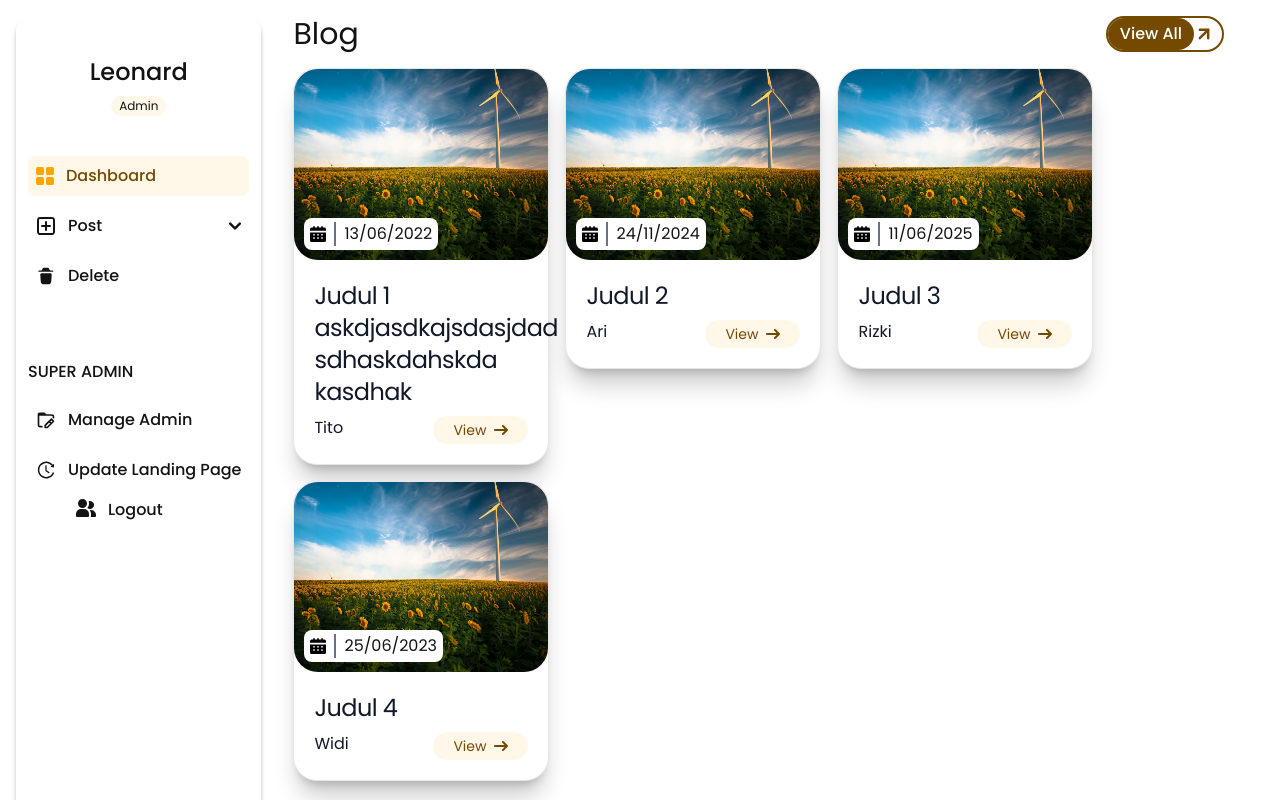
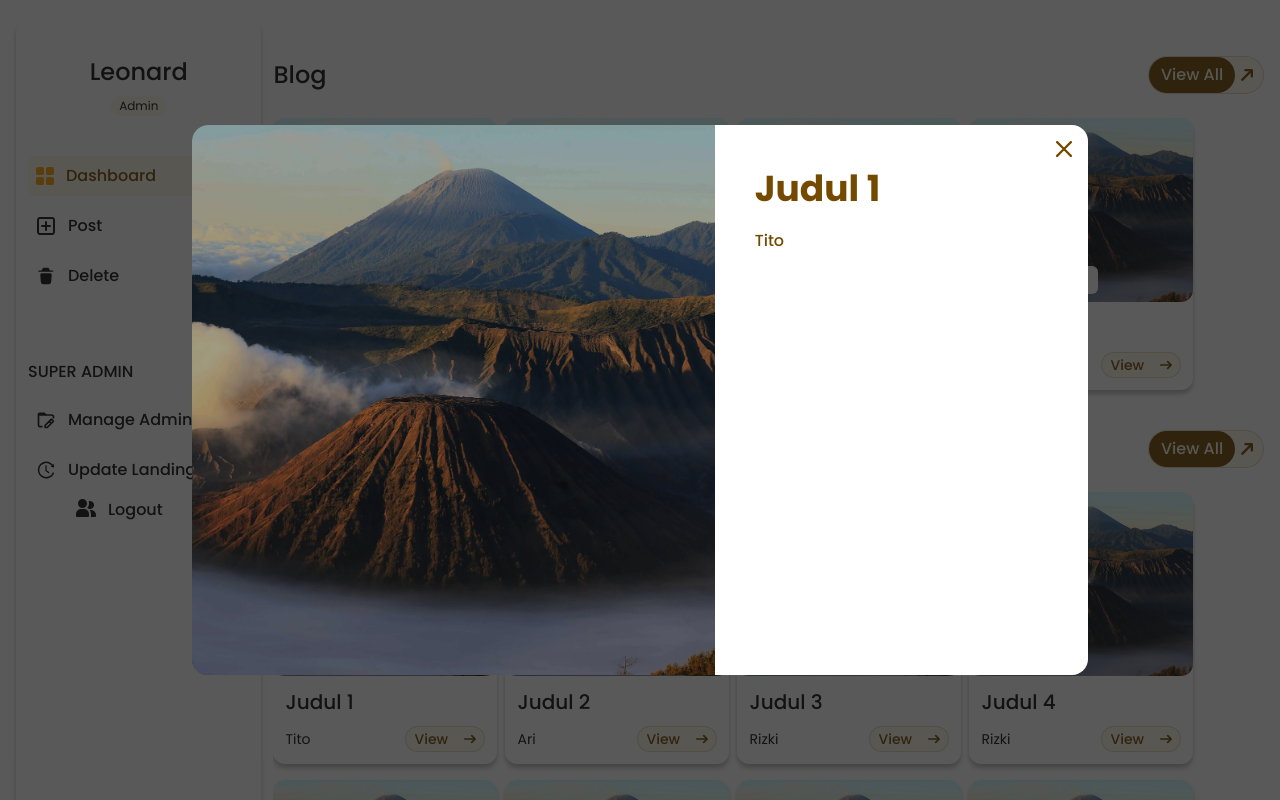
Before and after one commit to TitoPutraaa/Lapancoms, a React (Vite) app in the folder Lapancoms/: page /admin/dashboard/gallery/1 in a window 1280 px wide. Shown: the top 800 px of the page. Built offline with nearby package versions, Linux system fonts and the light colour scheme; no server answers.

Commit message:
Update blog and gallery

```diff
--- a/Lapancoms/src/components/common/BlogCardV2.jsx
+++ b/Lapancoms/src/components/common/BlogCardV2.jsx
@@ -8,8 +8,8 @@ export default function BlogCardV2({
   image,
   fromFeature,
 }) {
-  let url = `../dashboard/blog/${idBlog}`;
-  if (fromFeature === "dashboard") {
+  let url = `/admin`;
+  if (fromFeature === "view") {
     url = `../dashboard/blog/${idBlog}`;
   } else if (fromFeature === "delete") {
     url = `../delete/deleteBlog/${idBlog}`;
--- a/Lapancoms/src/components/common/BlogView.jsx
+++ b/Lapancoms/src/components/common/BlogView.jsx
@@ -1,6 +1,7 @@
 import { Link, useLocation, useParams } from "react-router-dom";
 import { blogData, blogDataTemplate1 } from "../../assets/DataDummy";
 import { useEffect, useState } from "react";
+import BtnDeleteM from "./BtnDeleteM";
 
 export default function BlogView() {
   const { id } = useParams();
@@ -8,7 +9,11 @@ export default function BlogView() {
   const location = useLocation();
   const fromFeature = location.state?.fromFeature; //dapat dari state Link
 
+  const [viewDelate, setViewDelate] = useState(false);
+  const [targetId, setTargetId] = useState(null);
+
   useEffect(() => {
+    // ini data dummy, ini diganti API
     const blogFromData = blogData.find((b) => b.idBlog === Number(id));
     const blogFromTemplate = blogDataTemplate1.find(
       (b) => b.idBlog === Number(id),
@@ -21,22 +26,37 @@ export default function BlogView() {
   }, [id]);
 
   let url = "/admin/dashboard";
-  if (fromFeature === "dashboard") {
+  if (fromFeature === "view") {
     url = "/admin/dashboard";
   } else if (fromFeature === "delete") {
     url = "/admin/delete";
   } else {
     console.log("error");
   }
+
+  const handleDelete = () => {
+    console.log("Hallo");
+  };
+
   if (!blog) return <div>Loading...</div>;
   return (
     <div className="w-full p-10">
-      <div className="mb-8">
+      <div className="mb-8 flex justify-between">
         <Link to={url} replace>
           <div className="text-primary shadow-soft w-fit cursor-pointer rounded-lg px-10 py-3 text-sm">
             Back
           </div>
         </Link>
+        {fromFeature === "delete" && (
+          <button
+            onClick={() => {
+              setViewDelate(true);
+            }}
+            className="bg-danger shadow-soft w-fit cursor-pointer rounded-lg px-10 py-3 text-sm text-white"
+          >
+            Delete
+          </button>
+        )}
       </div>
       <div>
         <div className="shadow-soft mx-auto w-4xl overflow-hidden rounded-xl px-10 py-4 lg:w-5xl xl:w-6xl">
@@ -53,6 +73,14 @@ export default function BlogView() {
           <div className="flex flex-wrap gap-6">{blog.text}</div>
         </div>
       </div>
+
+      <BtnDeleteM
+        content={"blog"}
+        handleDelete={handleDelete}
+        view={viewDelate}
+        setView={setViewDelate}
+        targetId={targetId}
+      />
     </div>
   );
 }
--- /dev/null
+++ b/Lapancoms/src/components/common/BtnDeleteM.jsx
@@ -0,0 +1,53 @@
+import { BsTrash } from "react-icons/bs";
+
+export default function BtnDeleteM({
+  content,
+  view,
+  setView,
+  handleDelete,
+  targetId,
+}) {
+  if (!view) return null;
+
+  return (
+    <>
+      <div className="fixed inset-0 z-50 flex items-center justify-center bg-black/50">
+        <div className="w-full max-w-lg rounded-xl bg-white p-6 shadow-xl">
+          <div className="flex">
+            <div className="flex h-12 w-12 items-center justify-center rounded-full bg-red-100">
+              <BsTrash className="h-6 w-6 text-red-600" />
+            </div>
+
+            <div className="ml-4">
+              <h3 className="text-lg font-semibold text-gray-900">
+                Delete <span className="first-letter:uppercase">{content}</span>
+              </h3>
+              <p className="mt-1 text-sm text-gray-500">
+                Are you sure you want to remove this {content}? You won't be
+                able to undo this.
+              </p>
+            </div>
+          </div>
+
+          <div className="mt-8 flex justify-end gap-3">
+            <button
+              onClick={() => setView(false)}
+              type="button"
+              className="rounded-lg border border-gray-300 bg-white px-4 py-2 text-sm font-semibold text-gray-700 hover:bg-gray-100"
+            >
+              Cancel
+            </button>
+
+            <button
+              onClick={() => handleDelete(targetId)}
+              type="button"
+              className="rounded-lg bg-red-600 px-4 py-2 text-sm font-semibold text-white hover:bg-red-700"
+            >
+              Delete
+            </button>
+          </div>
+        </div>
+      </div>
+    </>
+  );
+}
--- a/Lapancoms/src/components/common/GalleryCard.jsx
+++ b/Lapancoms/src/components/common/GalleryCard.jsx
@@ -1,6 +1,20 @@
 import { Link } from "react-router-dom";
 
-export default function GalleryCard({ idGambar, title, author, image }) {
+export default function GalleryCard({
+  idGambar,
+  title,
+  author,
+  image,
+  fromFeature,
+}) {
+  let url = `../dashboard/blog/${idGambar}`;
+  if (fromFeature === "view") {
+    url = `../dashboard/gallery/${idGambar}`;
+  } else if (fromFeature === "delete") {
+    url = `../delete/deleteGallery/${idGambar}`;
+  } else {
+    console.log("error");
+  }
   return (
     <>
       <div className="shadow-soft max-w-40 shrink-0 overflow-hidden rounded-xl sm:max-w-52 lg:max-w-56">
@@ -17,11 +31,11 @@ export default function GalleryCard({ idGambar, title, author, image }) {
           </h3>
           <div className="flex items-center justify-between">
             <p className="text-xs font-normal md:text-sm">{author}</p>
-            <Link to={`../delete/deleteGallery/${idGambar}`}>
+            <Link to={url} state={{ fromFeature: fromFeature }}>
               <div className="bg-secondary border-primary/20 group relative w-19 cursor-pointer overflow-hidden rounded-2xl border py-0.5 text-left leading-none md:w-20">
                 <span className="bg-primary absolute top-0 bottom-0 left-0 w-13 -translate-x-full rounded-r-2xl transition duration-600 group-hover:translate-x-0 md:w-14"></span>
                 <span className="text-primary group-hover:text-secondary relative z-1 ml-2 w-fit text-xs transition duration-500 md:text-sm">
-                  Select
+                  {fromFeature === "delete" ? "Select" : "View"}
                 </span>
                 <svg
                   className="text-primary absolute top-1/2 right-2 ml-2 h-3 w-3 -translate-y-1/2 transition duration-500 group-hover:-rotate-45"
--- a/Lapancoms/src/components/common/GalleryView.jsx
+++ b/Lapancoms/src/components/common/GalleryView.jsx
@@ -2,13 +2,18 @@ import { useEffect, useState } from "react";
 import { imgData } from "../../assets/DataDummy";
 import { useLocation, useNavigate, useParams } from "react-router-dom";
 import { BsTrash } from "react-icons/bs";
+import BtnDeleteM from "./BtnDeleteM";
 
 export default function GalleryView() {
-  const { id } = useParams();
+  const { id } = useParams(); // ini id url
   const [gallery, setGallery] = useState(null);
   const navigate = useNavigate();
 
+  const [viewDelate, setViewDelate] = useState(false);
+  const [targetId, setTargetId] = useState(null);
+
   useEffect(() => {
+    // ini bisa dihapus nanti dan diganti data API
     const galleryData = imgData.find((b) => b.idGambar === Number(id));
     setGallery(galleryData);
   }, [id]);
@@ -16,25 +21,29 @@ export default function GalleryView() {
   const location = useLocation();
   const fromFeature = location.state?.fromFeature;
   let url = "/admin";
-  if (fromFeature === "dashboard") {
-    url = "../dashboard";
+  if (fromFeature === "view") {
+    url = "/admin/dashboard";
   } else if (fromFeature === "delete") {
-    url = "../delete";
+    url = "/admin/delete";
   } else {
     console.log("error");
-  }
+  } // ngecek feature itu delete atau view
+
+  const handleDelete = () => {
+    console.log("Hallo");
+  };
 
   if (!gallery) return <div>Loading...</div>;
   return (
-    <div className="bg-dark/40 fixed inset-0 z-50 flex items-center justify-center">
+    <div className="bg-dark/70 fixed inset-0 z-50 flex items-center justify-center">
       <div className="relative z-50 w-xs overflow-hidden rounded-2xl sm:w-md md:h-[422px] md:w-3xl lg:h-[550px] lg:w-4xl">
         <button
           onClick={() => navigate(url)}
           type="button"
-          className="md:text-primary hover:text-tertiary hover:text-danger absolute top-2 right-3 z-50 inline-flex h-8 w-8 cursor-pointer items-center justify-center bg-transparent text-sm text-white transition duration-500 hover:scale-110"
+          className="md:text-primary hover:text-tertiary hover:text-danger md: absolute top-4 right-4 z-50 inline-flex size-3 cursor-pointer items-center justify-center bg-transparent text-sm text-white transition duration-500 hover:scale-110 md:size-4"
         >
           <svg
-            className="h-3 w-3"
+            className=""
             xmlns="http://www.w3.org/2000/svg"
             fill="none"
             viewBox="0 0 14 14"
@@ -48,33 +57,47 @@ export default function GalleryView() {
             />
           </svg>
         </button>
-        <div className="group flex">
-          <div className="bg-dark w-full">
+        <div className="group flex h-full w-full">
+          <div className="bg-dark h-full w-full transition duration-500 md:w-7/12">
             <img
               src={gallery.namaGambar}
-              className="h-full w-full object-cover opacity-60 transition duration-600 group-hover:scale-105"
+              className="h-full w-full object-cover opacity-60 transition-all duration-600 group-hover:scale-105"
               alt="viewGallery"
             />
           </div>
-          <div className="bg-dark/80 group-hover:bg-dark/20 absolute bottom-0 left-0 w-full px-10 py-4 transition duration-500 group-hover:translate-y-2 md:w-1/2 md:bg-white md:p-10">
-            <h1 className="md:text-primary mb-2 text-xl font-bold text-white sm:text-2xl md:mb-5 md:text-4xl">
+          <div className="bg-dark/80 group-hover:bg-dark/20 absolute bottom-0 left-0 w-full px-10 py-4 transition duration-500 group-hover:translate-y-2 md:top-0 md:right-0 md:left-auto md:w-5/12 md:bg-white md:group-hover:translate-y-0 md:group-hover:bg-white">
+            <h3 className="md:text-primary mb-2 truncate text-xl font-bold wrap-break-word text-white sm:text-2xl md:mt-7 md:mb-5 md:text-4xl">
               {gallery.title}
-            </h1>
+            </h3>
             <p className="md:text-primary text-xs font-medium text-white md:text-base">
               {gallery.author}
             </p>
           </div>
         </div>
-        <button className="bg-secondary border-danger/20 group absolute right-4 bottom-4 w-19 cursor-pointer overflow-hidden rounded-2xl border py-0.5 text-left leading-none md:w-20">
-          <span className="bg-danger absolute top-0 bottom-0 left-0 w-19 rounded-2xl transition duration-600 group-hover:translate-x-6 md:w-20"></span>
-          <span className="text-danger absolute top-1/2 left-1.5 -translate-y-1/2 scale-110 text-sm opacity-0 transition duration-500 group-hover:opacity-100 md:text-base">
-            <BsTrash />
-          </span>
-          <span className="group-hover:text-secondary relative z-1 block w-19 text-center text-xs text-white transition duration-600 group-hover:translate-x-3 md:text-sm">
-            Delete
-          </span>
-        </button>
+        {fromFeature === "delete" && (
+          <button
+            onClick={() => {
+              setViewDelate(true);
+            }}
+            className="bg-secondary border-danger/20 group absolute right-4 bottom-4 w-19 cursor-pointer overflow-hidden rounded-2xl border py-1 text-left md:w-26 md:py-1.5"
+          >
+            <span className="bg-danger absolute top-0 bottom-0 left-0 w-19 rounded-2xl transition duration-600 group-hover:translate-x-6 md:w-26 md:group-hover:translate-x-8"></span>
+            <span className="text-danger absolute top-1/2 left-1.5 -translate-y-1/2 scale-110 text-sm opacity-0 transition duration-500 group-hover:opacity-100 md:text-lg">
+              <BsTrash />
+            </span>
+            <span className="group-hover:text-secondary relative z-1 block w-19 text-center text-xs text-white transition duration-600 group-hover:translate-x-3 md:w-26 md:text-base md:group-hover:translate-x-4">
+              Delete
+            </span>
+          </button>
+        )}
       </div>
+      <BtnDeleteM
+        content={"gallery"}
+        handleDelete={handleDelete}
+        view={viewDelate}
+        setView={setViewDelate}
+        targetId={targetId}
+      />
     </div>
   );
 }
--- a/Lapancoms/src/components/layout/AdminLayout.jsx
+++ b/Lapancoms/src/components/layout/AdminLayout.jsx
@@ -7,10 +7,11 @@ const AdminLayout = () => {
 
   const hideSidebar = location.pathname.startsWith("/admin/delete/deleteBlog/");
   const hideSidebar2 = location.pathname.startsWith("/admin/template");
+  const hideSidebar3 = location.pathname.startsWith("/admin/dashboard/blog/");
 
   return (
     <div className="flex min-h-screen w-full p-4">
-      {!hideSidebar2 && !hideSidebar && <Sidebar />}
+      {!hideSidebar3 && !hideSidebar2 && !hideSidebar && <Sidebar />}
       <div className="flex-1 overflow-hidden pb-5 lg:ml-3">
         <Suspense fallback>
           <Outlet />
--- a/Lapancoms/src/pages/AllGallery.jsx
+++ b/Lapancoms/src/pages/AllGallery.jsx
@@ -7,7 +7,7 @@ export default function AllGallery() {
   const location = useLocation();
   const fromFeature = location.state?.fromFeature; //dapat dari state Link
   let url = "/admin";
-  if (fromFeature === "dashboard") {
+  if (fromFeature === "view") {
     url = "../dashboard";
   } else if (fromFeature === "delete") {
     url = "../delete";
@@ -32,6 +32,7 @@ export default function AllGallery() {
             title={data.title}
             author={data.author}
             image={data.namaGambar}
+            fromFeature={fromFeature}
           />
         ))}
       </div>
--- a/Lapancoms/src/pages/Dashboard.jsx
+++ b/Lapancoms/src/pages/Dashboard.jsx
@@ -1,44 +1,62 @@
-import BlogCard from "../components/common/BlogCard";
 import GalleryCard from "../components/common/GalleryCard";
-import BlogViewAll from "../components/common/BlogViewAll";
-import GalleryViewAll from "../components/common/GalleryViewAll";
 import { blogData, imgData } from "../assets/DataDummy.jsx";
-import "../index.css";
+import { Link, Outlet, useLocation } from "react-router-dom";
+import BlogCardV2 from "../components/common/BlogCardV2.jsx";
+import BtnViewAll from "../components/common/BtnViewAll.jsx";
 
 export default function Dashboard() {
+  const location = useLocation();
+  const hideContent = location.pathname.startsWith("/admin/dashboard/blog/"); // if open blog
+  const fromFeature = "view";
   return (
-    <div>
-      <div className="mx-5 mb-12 h-full">
-        <div className="mb-4 flex justify-between">
-          <h2 className="text-3xl">Blog</h2>
-          <BlogViewAll />
+    <>
+      {!hideContent && (
+        <div className="mt-10">
+          <div className="mb-6 flex items-center justify-between">
+            <h2 className="text-dark text-2xl font-medium">Blog</h2>
+            <Link to={"../allBlogs"} state={{ fromFeature: fromFeature }}>
+              <BtnViewAll />
+            </Link>
           </div>
-        <div className="card-container">
+          <div className="flex flex-row gap-2">
             {blogData.slice(0, 4).map((data) => (
-            <BlogCard
-              key={data.title}
+              <BlogCardV2
+                key={data.idBlog}
+                idBlog={data.idBlog}
                 title={data.title}
                 date={data.date}
                 author={data.author}
+                image={data.tamnel}
+                fromFeature={fromFeature}
               />
             ))}
           </div>
         </div>
-      <div className="mx-5 mb-12">
-        <div className="mb-4 flex justify-between">
-          <h2 className="text-3xl">Gallery</h2>
-          <GalleryViewAll />
+      )}
+
+      {!hideContent && (
+        <div className="mt-10">
+          <div className="mb-6 flex items-center justify-between">
+            <h2 className="text-dark text-2xl font-medium">Gallery</h2>
+            <Link to={"../allGallery"} state={{ fromFeature: fromFeature }}>
+              <BtnViewAll />
+            </Link>
           </div>
-        <div className="card-container">
-          {imgData.slice(0, 3).map((data) => (
+          <div className="flex flex-wrap gap-x-2 gap-y-4">
+            {imgData.slice(0, 8).map((data) => (
               <GalleryCard
-              key={data.title}
+                key={data.idGambar}
+                idGambar={data.idGambar}
                 title={data.title}
                 author={data.author}
+                image={data.namaGambar}
+                fromFeature={fromFeature}
               />
             ))}
           </div>
         </div>
-    </div>
+      )}
+      <Outlet />
+    </>
   );
 }
--- a/Lapancoms/src/pages/Delete.jsx
+++ b/Lapancoms/src/pages/Delete.jsx
@@ -50,6 +50,7 @@ export default function Delete() {
                 title={data.title}
                 author={data.author}
                 image={data.namaGambar}
+                fromFeature={fromFeature}
               />
             ))}
           </div>
```
Lines whose indentation alone changed are shown as unchanged.
